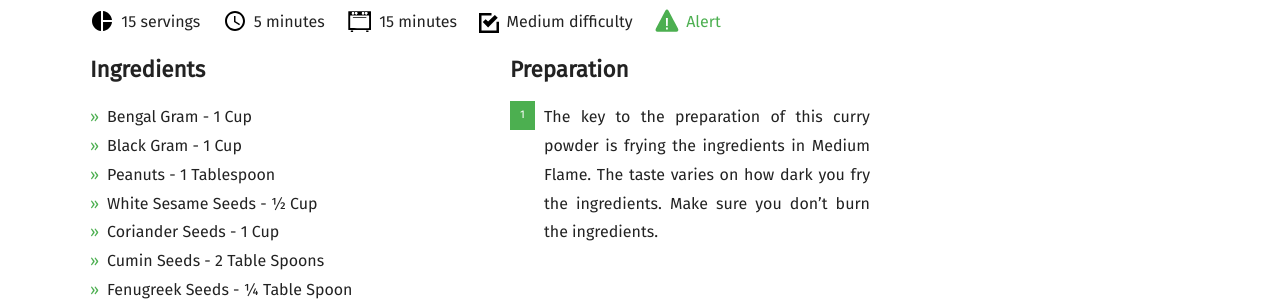
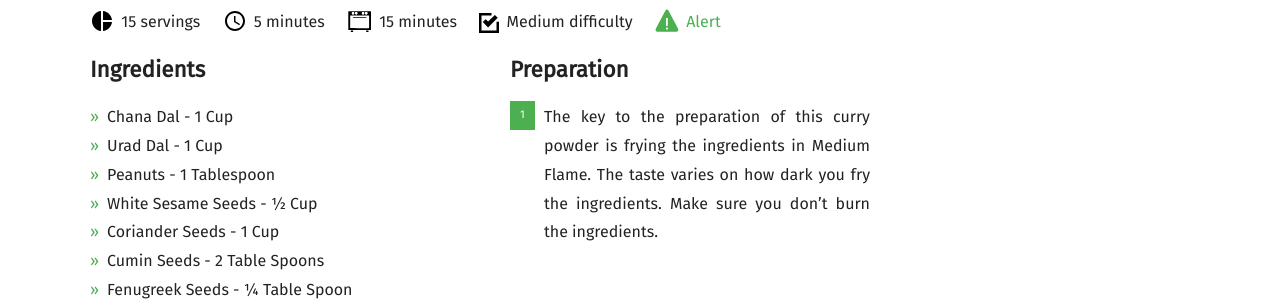
Before and after one commit to mallikasdishes/github.io, a Jekyll site: the page built from _posts/2019-02-18-curry-powder.md, in a window 1280 px wide and 900 px high, scrolled down 777 px. Shown: the part 153-454 px from the top of the window. Built offline with Jekyll 4.4.1, drawn with Linux system fonts in a browser that asks for light colours; nearby versions of some CDN libraries; some web fonts are replaced; comment, search, counter and statistics services are not loaded; some of the changed lines change nothing that is shown.

Commit message:
Update 2019-02-18-curry-powder.md

```diff
--- a/_posts/2019-02-18-curry-powder.md
+++ b/_posts/2019-02-18-curry-powder.md
@@ -12,8 +12,8 @@ recipe:
   servings: "15 servings"
   difficulty: Medium difficulty
   ingredients_markdown: |-
-      * Bengal Gram - 1 Cup
-      * Black Gram - 1 Cup
+      * Chana Dal - 1 Cup
+      * Urad Dal - 1 Cup
       * Peanuts - 1 Tablespoon
       * White Sesame Seeds - ½ Cup
       * Coriander Seeds - 1 Cup
@@ -35,8 +35,14 @@ recipe:
   additional_comments: |-
       Make sure you store it in a air-tight container after cooling it down.
   slideshow_images:
-    - http://www.mallikasdishes.com/images/raw_mangoes.jpg
-    - http://www.mallikasdishes.com/images/lemon_pickle.jpg
-    - http://www.mallikasdishes.com/images/tamarind_raw_chutney.jpg
+    - http://www.mallikasdishes.com/images/ingredients/chana_dal.jpg
+    - http://www.mallikasdishes.com/images/ingredients/urad_dal.jpg
+    - http://www.mallikasdishes.com/images/ingredients/peanuts.jpg
+    - http://www.mallikasdishes.com/images/ingredients/coriander_seeds.jpg
+    - http://www.mallikasdishes.com/images/ingredients/sesame_seeds.jpg
+    - http://www.mallikasdishes.com/images/ingredients/jeera.jpg
+    - http://www.mallikasdishes.com/images/ingredients/menthulu.jpg
+    - http://www.mallikasdishes.com/images/ingredients/dried_red_chillis.jpg
+    - http://www.mallikasdishes.com/images/ingredients/
 
 ---
```
